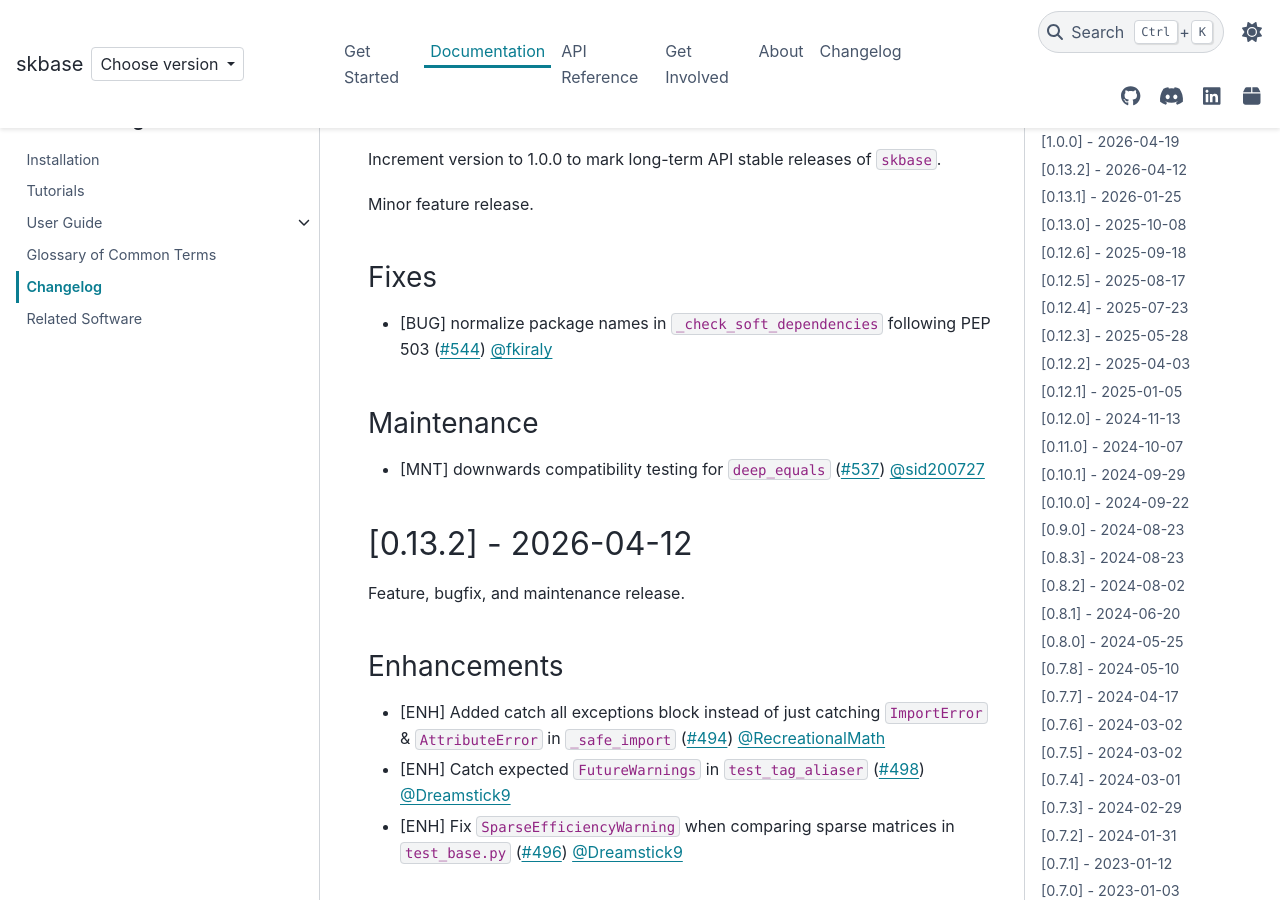
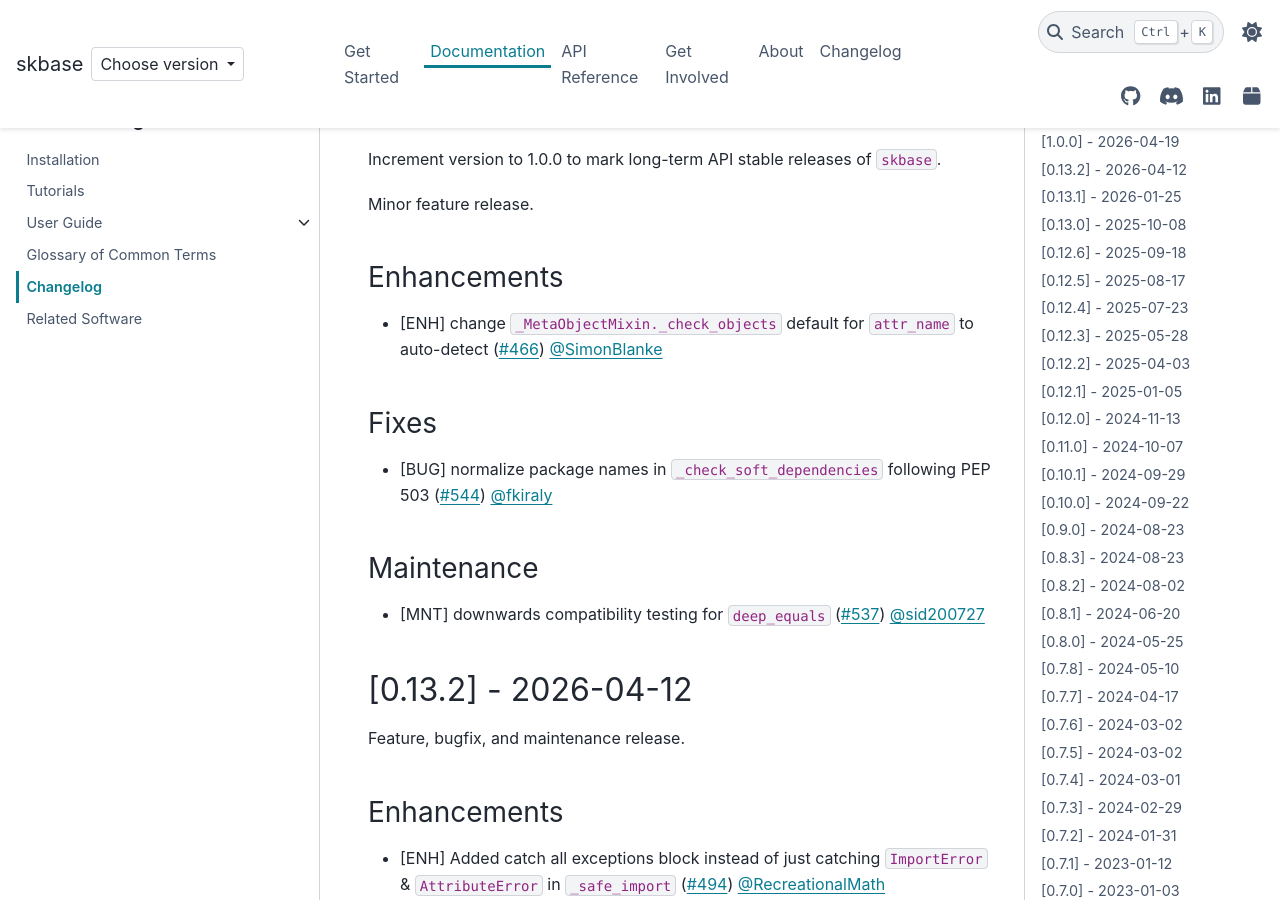
Before and after one commit to sktime/skbase, a Sphinx documentation site: the page built from docs/source/user_documentation/changelog.rst, in a window 1280 px wide and 900 px high, scrolled down 394 px. Built offline with Sphinx 7.4.7 and the PyData theme 0.15.4, drawn with Linux system fonts in a browser that asks for light colours; comment, search, counter and statistics services are not loaded.

Commit message:
Update changelog.rst

```diff
--- a/docs/source/user_documentation/changelog.rst
+++ b/docs/source/user_documentation/changelog.rst
@@ -20,6 +20,12 @@ For planned changes and upcoming releases, see our :ref:`roadmap`.
 Increment version to 1.0.0 to mark long-term API stable releases of ``skbase``.
 
 Minor feature release.
+
+Enhancements
+------------
+
+* [ENH] change ``_MetaObjectMixin._check_objects`` default
+  for ``attr_name`` to auto-detect (:pr:`466`) :user:`SimonBlanke`
 
 Fixes
 -----
```
